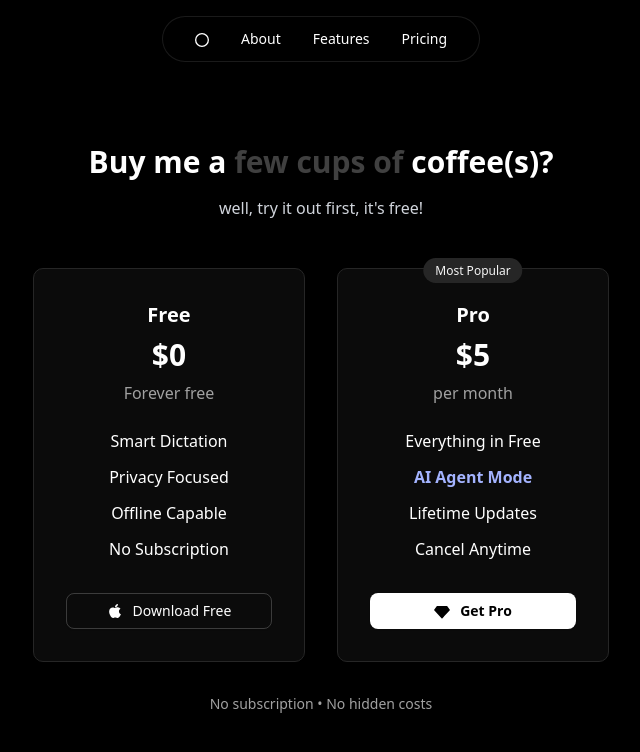
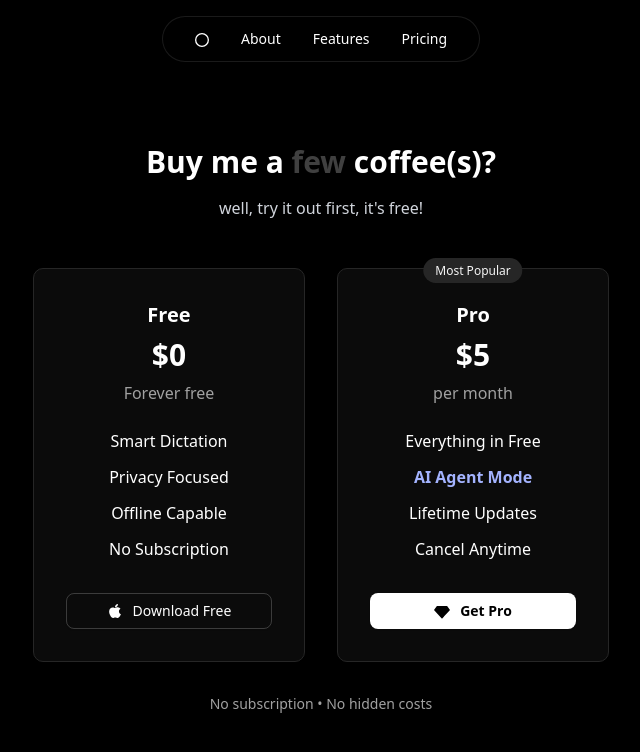
Before and after one commit to kaisenye/dictation-page, a Next.js app: page /pricing in a window 1280 px wide. Shown: the top 752 px of the page, without its empty margins (319-959 px from the left). Built offline with nearby package versions, Linux system fonts and the light colour scheme.

Commit message:
chore: update copies in pricing

```diff
--- a/src/app/pricing/page.tsx
+++ b/src/app/pricing/page.tsx
@@ -13,7 +13,7 @@ export default function Pricing() {
       <div className="container mx-auto px-4 pt-36 pb-24">
         <div className="max-w-4xl mx-auto">
           <h1 className="text-2xl md:text-3xl font-bold mb-4 text-center">
-            Buy me a <span className="text-neutral-700">few cups of</span> coffee(s)?
+            Buy me a <span className="text-neutral-700">few</span> coffee(s)?
           </h1>
 
           <div className="text-center mb-12">
```
